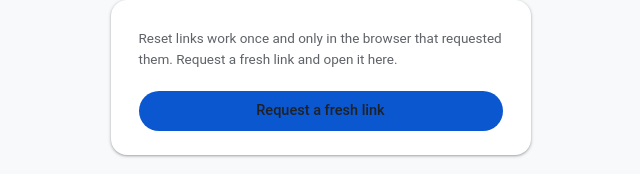
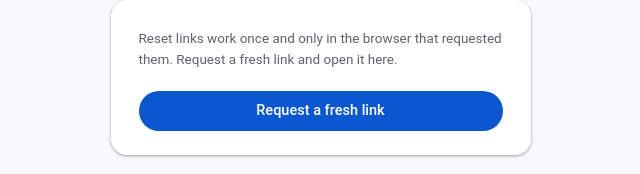
Before and after one commit to neil-justin/baseline, a Next.js app: page /reset in a window 1280 px wide. Shown: the part 353-527 px from the top of the page, without its empty margins (312-952 px from the left). Built offline with nearby package versions, Linux system fonts and the light colour scheme; no server answers.

Commit message:
fix(auth): primary buttons as anchors rendered black text
.v7auth a { color: inherit } (0,1,1) outranked globals' .btn-primary
color #fff (0,1,0), so <a class="btn btn-primary"> (/reset) painted
its label black. Repaired scoped to .btn-primary so ghost/outline
variants keep their own colors.

```diff
--- a/app/(auth)/v9-auth.css
+++ b/app/(auth)/v9-auth.css
@@ -37,7 +37,13 @@
   font: 400 14.5px/1.55 var(--sans);
 }
 .v9auth ::selection { background: #d3e3fd; }
-.v9auth :focus-visible { outline: 2px solid var(--v-blue); outline-offset: 2px; }
+
+/* the anchor-button fix: `.v7auth a { color: inherit }` (0,1,1) outranks
+   globals' `.btn-primary { color: #fff }` (0,1,0) — so every <a> styled
+   as a primary button (reset's "Request a fresh link") rendered black.
+   Primary is the affected register; scope the repair to it so ghost and
+   outline variants keep their own colors. */
+.v9auth .btn-primary { color: #fff; }.v9auth :focus-visible { outline: 2px solid var(--v-blue); outline-offset: 2px; }
 
 /* ---------- top bar: borderless white, the family brand mark ---------- */
 
```
